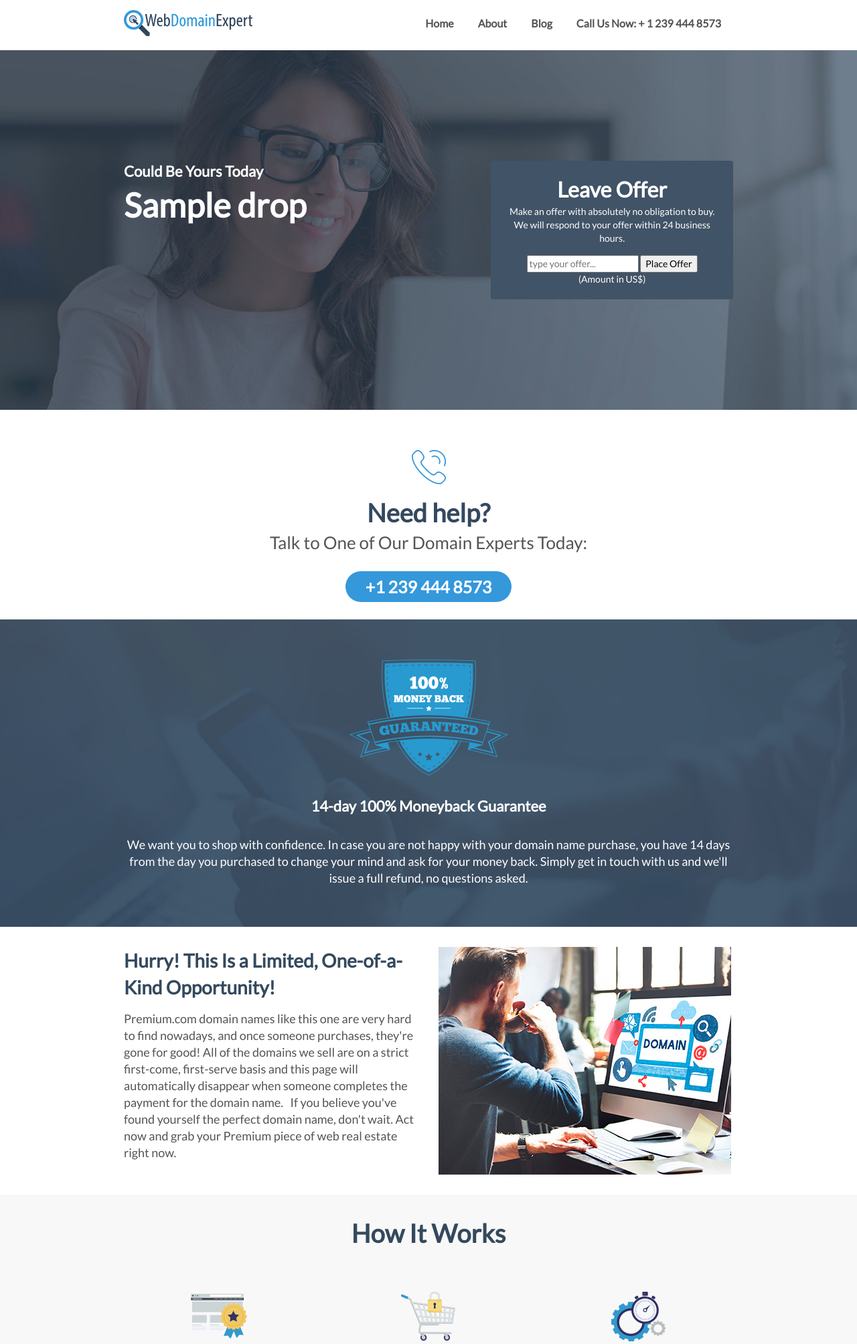
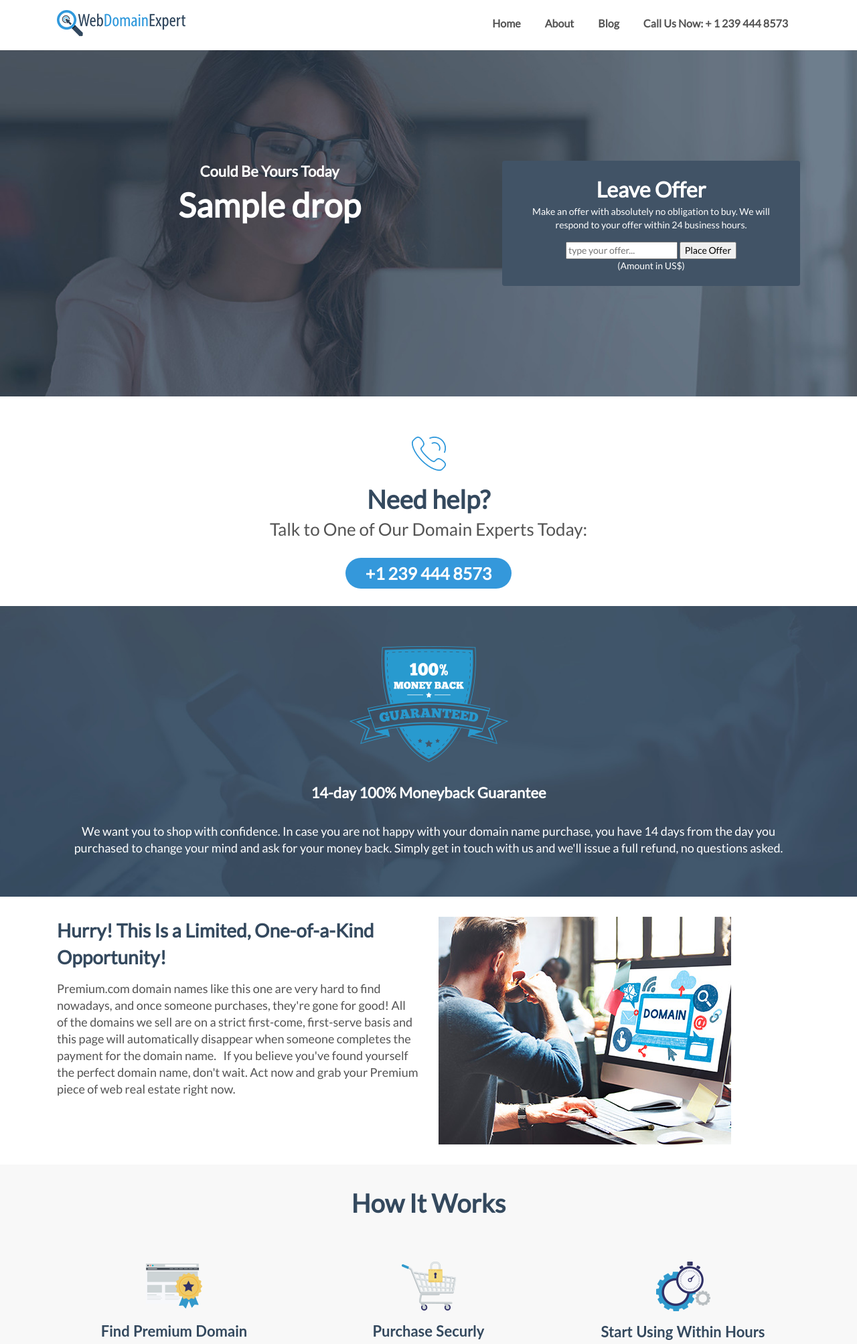
Before and after one commit to markovuckovic992/domainsell, a Django app: template templates/index.html in a window 1280 px wide. Shown: the top 2007 px of the page at 67% size. Run offline with Django 3.2, Linux system fonts and the light colour scheme; the template is opened without the code that fills it: most values are stand-ins (such as "Sample title", 1, 10 or a date in 2020); some libraries are stand-ins or nearby versions.

Commit message:
Signed-off-by: markovuckovic992 <markovuckovic992@yahoo.com>

```diff
--- a/static/css/style.css
+++ b/static/css/style.css
@@ -11,7 +11,7 @@
 .container
 {
 	max-width: 1140px;
-    width: 940px;
+    width: 100%;
 }
 .logo
 {
--- a/templates/index.html
+++ b/templates/index.html
@@ -64,10 +64,10 @@
     	<div class="row">
         	<div class="col-sm-7">
             	<div class="banner_text margin_top165">
-                	Could Be Yours Today
+                	<center>Could Be Yours Today</center>
                 </div>
                 <div class="banner_text1">
-					<b>{{ drop }}</b>
+					<center><b>{{ drop }}</b></center>
                 </div>
             </div>
             <div class="col-sm-5">
```
